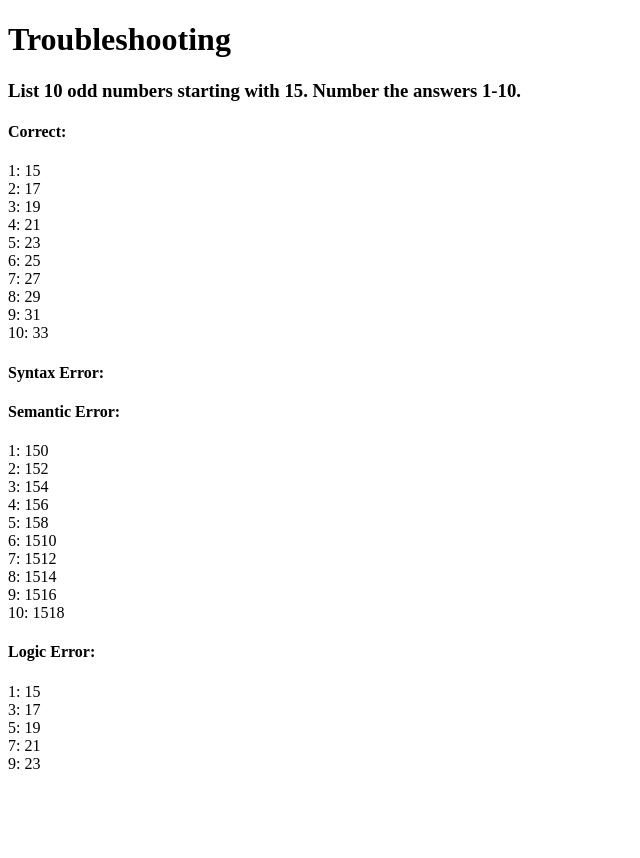
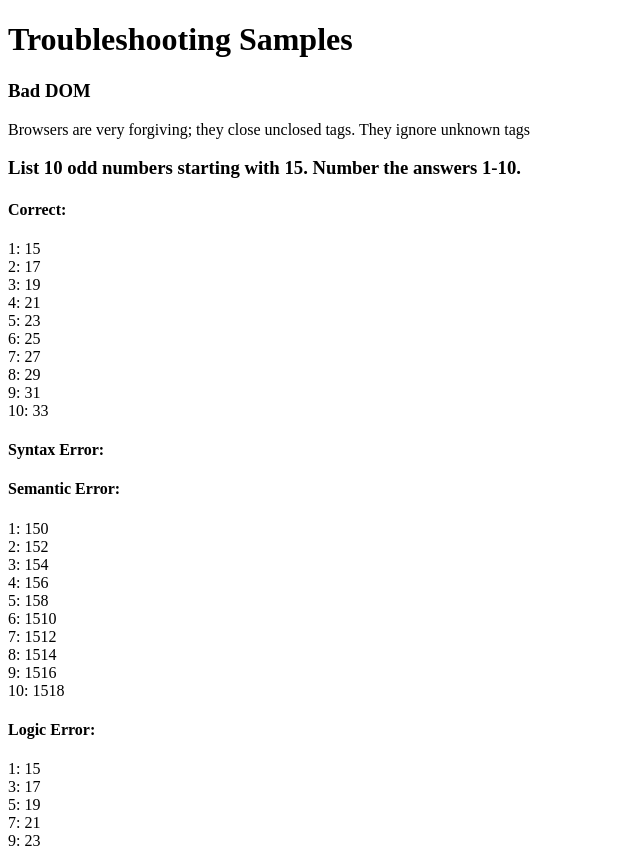
Before and after one commit to albertogarza/TeachingMaterials, a plain HTML site: page Unit06_Troubleshooting/Day01/index.html in a window 1280 px wide. Shown: the whole page, without its empty margins (0-640 px from the left). Before the commit the page ends 800 px from the top, so only its background shows below. Drawn offline with Linux system fonts and the light colour scheme.

Commit message:
added final examples

```diff
--- a/Unit05_Bootstrap/Day04/index.html
+++ b/Unit05_Bootstrap/Day04/index.html
@@ -15,7 +15,7 @@
     <link href="css/bootstrap.min.css" rel="stylesheet">
 
     <!-- Custom CSS -->
-    <link href="css/business-frontpage.css" rel="stylesheet">
+    <link href="css/style.css" rel="stylesheet">
 
     <!-- HTML5 Shim and Respond.js IE8 support of HTML5 elements and media queries -->
     <!-- WARNING: Respond.js doesn't work if you view the page via file:// -->
@@ -23,6 +23,8 @@
         <script src="https://oss.maxcdn.com/libs/html5shiv/3.7.0/html5shiv.js"></script>
         <script src="https://oss.maxcdn.com/libs/respond.js/1.4.2/respond.min.js"></script>
     <![endif]-->
+
+    <!--This template is from http://startbootstrap.com/template-overviews/business-frontpage/-->
 
 </head>
 
@@ -78,7 +80,7 @@
 
         <div class="row">
             <div class="col-sm-9">
-                <h3>Let's Build You a Website</h3>
+                <h3>Let's Build Your Website</h3>
                 <p>Introduce the visitor to the business using clear, informative text. Use well-targeted keywords within your sentences to make sure search engines can find the business.</p>
                 <p>Lorem ipsum dolor sit amet, consectetur adipisicing elit. Et molestiae similique eligendi reiciendis sunt distinctio odit? Quia, neque, ipsa, adipisci quisquam ullam deserunt accusantium illo iste exercitationem nemo voluptates asperiores.</p>
                 <p>
--- a/Unit06_Troubleshooting/Day01/index.html
+++ b/Unit06_Troubleshooting/Day01/index.html
@@ -2,10 +2,17 @@
 <html lang="en">
 <head>
     <meta charset="UTF-8">
-    <title>Troubleshooting</title>
+    <title>Troubleshooting Samples</title>
 </head>
 <body>
-    <h1>Troubleshooting</h1>
+    <h1>Troubleshooting Samples</h1>
+
+    <h3>Bad DOM</h3>
+    <div>
+        <div>Browsers are very forgiving; they close unclosed tags.
+        <spen>They ignore unknown tags</spen>
+    </div>
+
     <h3>List 10 odd numbers starting with 15. Number the answers 1-10.</h3>
 
         <h4>Correct:</h4>
```
Also changed, not shown: Unit06_Troubleshooting/Day01/webstormErrors.png (added). Lines whose indentation alone changed are shown as unchanged.
